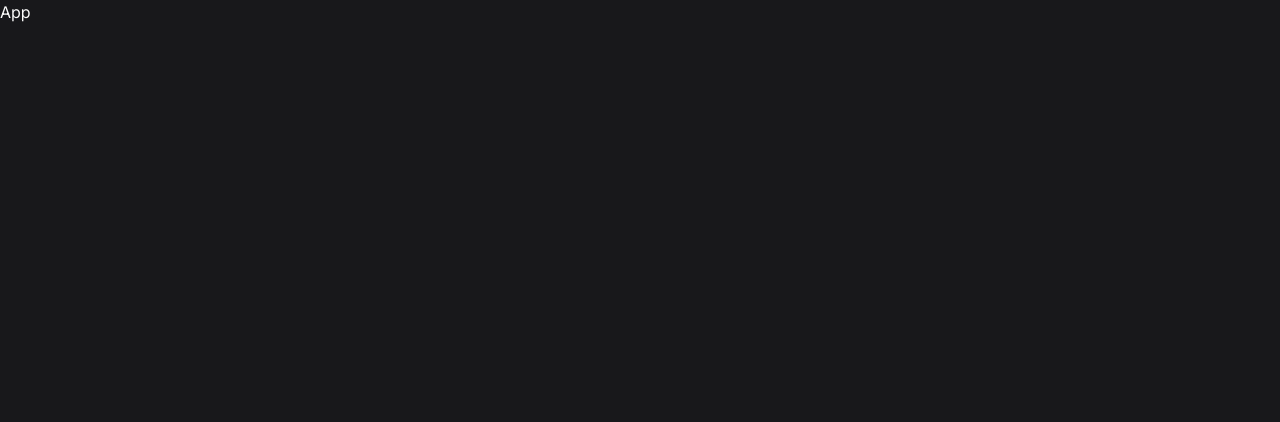
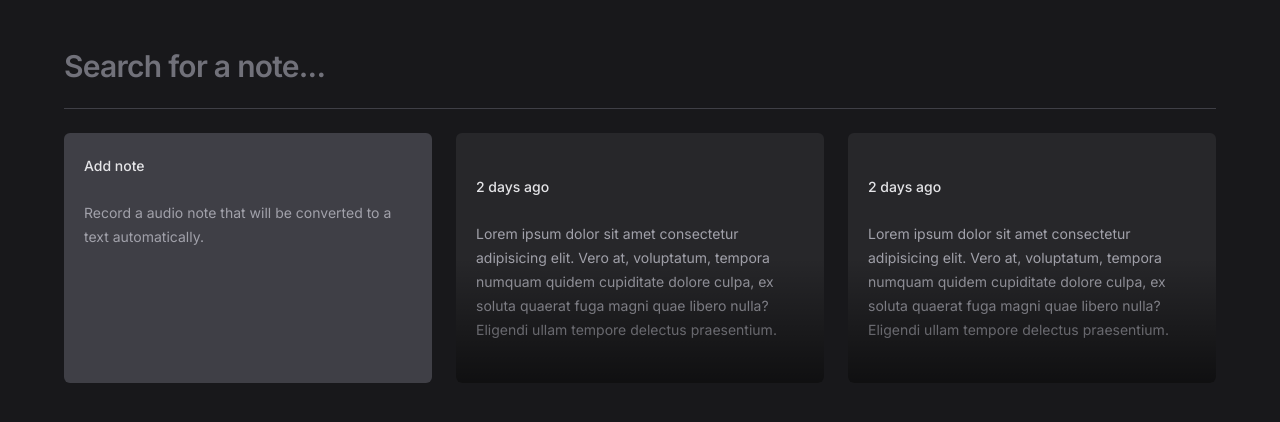
Before and after one commit to luc-ribeiro/notes-react, a React (Vite) app: page / in a window 1280 px wide. Shown: the top 422 px of the page. Built offline with nearby package versions, Linux system fonts and the light colour scheme.

Commit message:
style: home page layout

```diff
--- a/src/app.tsx
+++ b/src/app.tsx
@@ -1,8 +1,23 @@
+import { NewNoteCard } from "./components/new-note-card"
+import { NoteCard } from "./components/note-card"
+
 export function App() {
+  return (
+    <div className="mx-auto my-12 max-w-6xl space-y-6">
+      <form className="w-full">
+        <input
+          type="text" placeholder="Search for a note..." className="w-full bg-transparent text-3xl font-semibold tracking-tight outline-none placeholder:text-zinc-500" />
+      </form>
 
-  return (
-    <>
-      <h1>App</h1>
-    </>
+      <div className="h-px bg-zinc-700" />
+
+      <div className="grid grid-cols-3 gap-6 auto-rows-[250px]">
+        <NewNoteCard />
+
+        <NoteCard />
+
+        <NoteCard />
+      </div>
+    </div>
   )
 }
--- /dev/null
+++ b/src/components/new-note-card.tsx
@@ -0,0 +1,12 @@
+export function NewNoteCard() {
+  return (
+    <div className="rounded-md bg-zinc-700 p-5 space-y-6">
+    <span className="text-sm font-medium text-zinc-200">
+      Add note
+    </span>
+    <p className="text-sm leading-6 text-zinc-400">
+      Record a audio note that will be converted to a text automatically.
+    </p>
+  </div>
+  )
+}
--- /dev/null
+++ b/src/components/note-card.tsx
@@ -0,0 +1,14 @@
+export function NoteCard() {
+  return (
+    <button className="rounded-md text-left bg-zinc-800 p-5 space-y-6 overflow-hidden relative hover:ring-2 ring-zinc-600 focus-visible:ring-2 outline-none">
+    <span className="text-sm font-medium text-zinc-200">
+      2 days ago
+    </span>
+    <p className="text-sm leading-6 text-zinc-400">
+      Lorem ipsum dolor sit amet consectetur adipisicing elit. Vero at, voluptatum, tempora numquam quidem cupiditate dolore culpa, ex soluta quaerat fuga magni quae libero nulla? Eligendi ullam tempore delectus praesentium.
+    </p>
+
+    <div className="absolute bottom-0 left-0 right-0 h-1/2 bg-gradient-to-t from-black/60 to-black/0 pointer-events-none" />
+  </button>
+  )
+}
```
